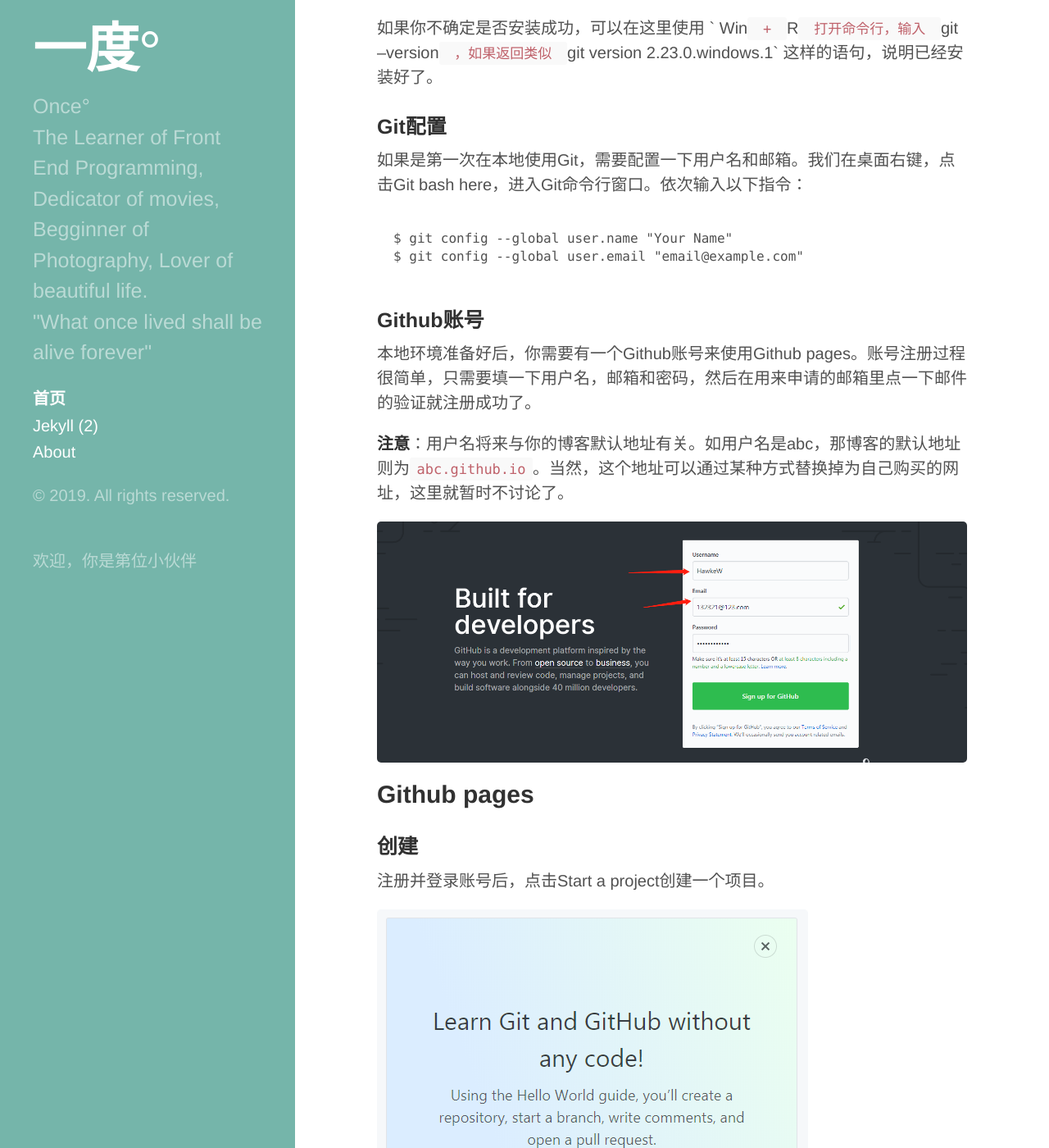
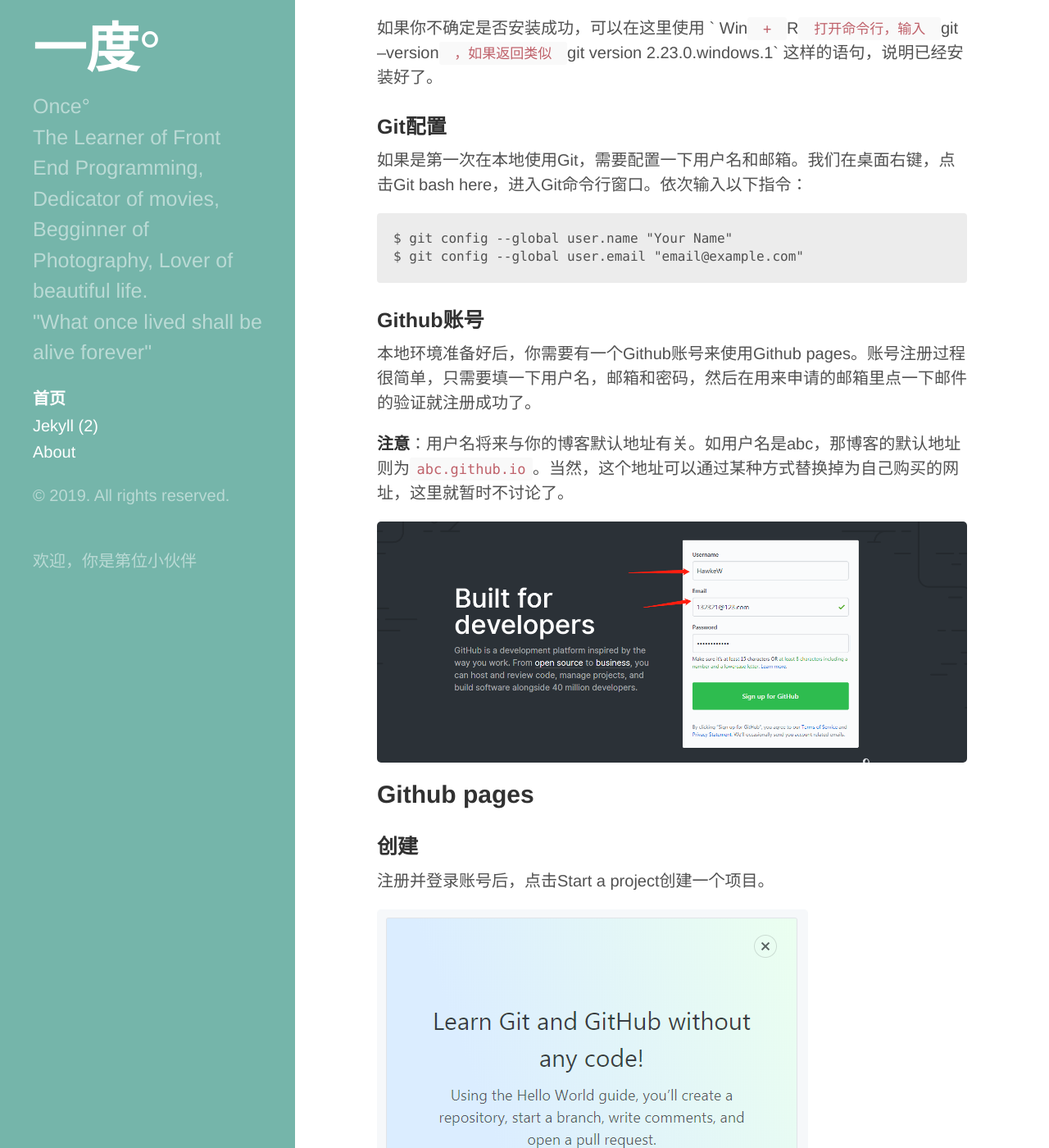
Before and after one commit to HawkeW/HawkeW.github.io, a Jekyll site: the page built from _posts/2019-10-29-start-a-blog-with-Jekyll-github-pages-Git.markdown, in a window 1280 px wide and 1400 px high, scrolled down 1021 px. Shown: the whole window at 82% size. Built offline with Jekyll 4.4.1, drawn with Linux system fonts in a browser that asks for light colours; comment, search, counter and statistics services are not loaded.

Commit message:
update pre color

```diff
--- a/public/css/hyde.css
+++ b/public/css/hyde.css
@@ -142,7 +142,9 @@
   padding-top:    4rem;
   padding-bottom: 4rem;
 }
-
+pre {
+  background-color:rgb(236, 236, 236);
+}
 @media (min-width: 48em) {
   .content {
     max-width: 38rem;
```
